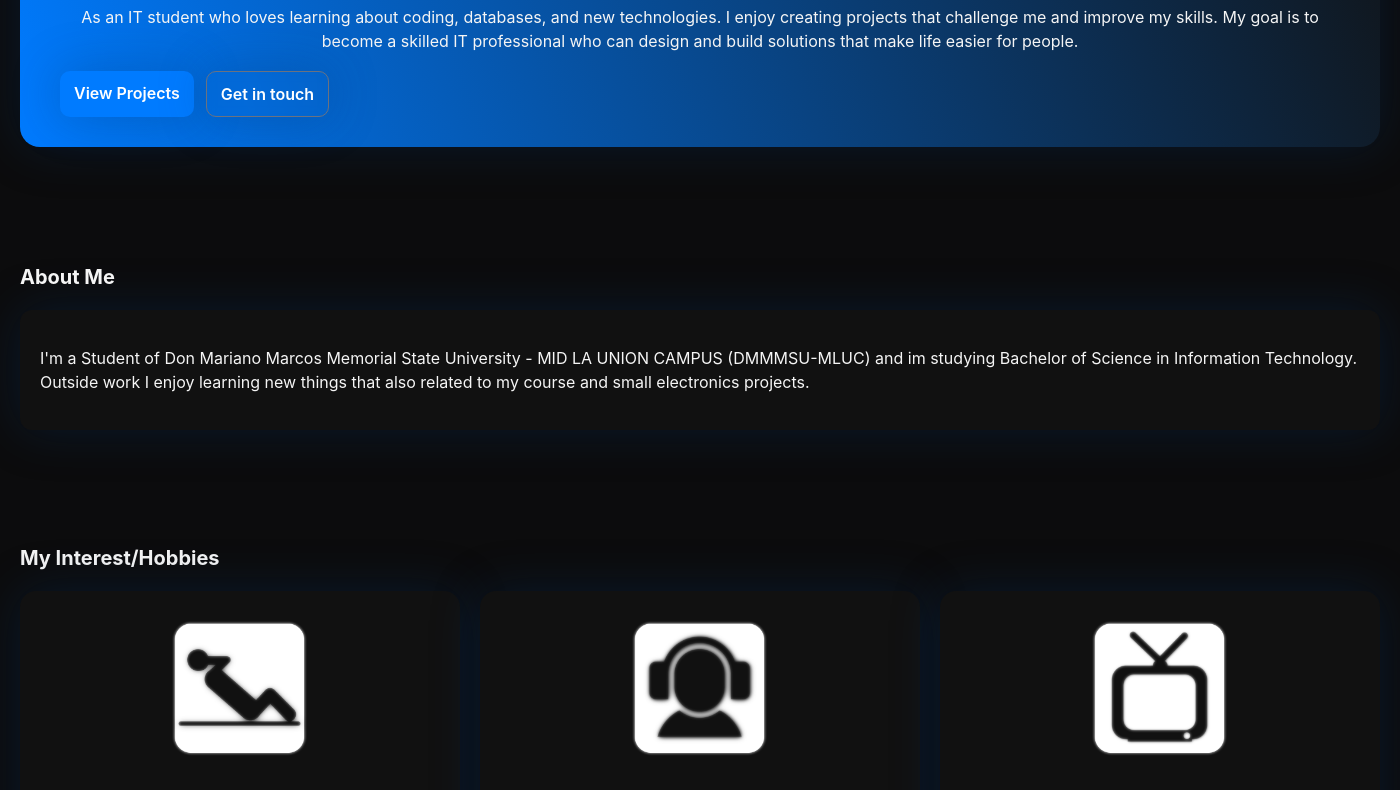
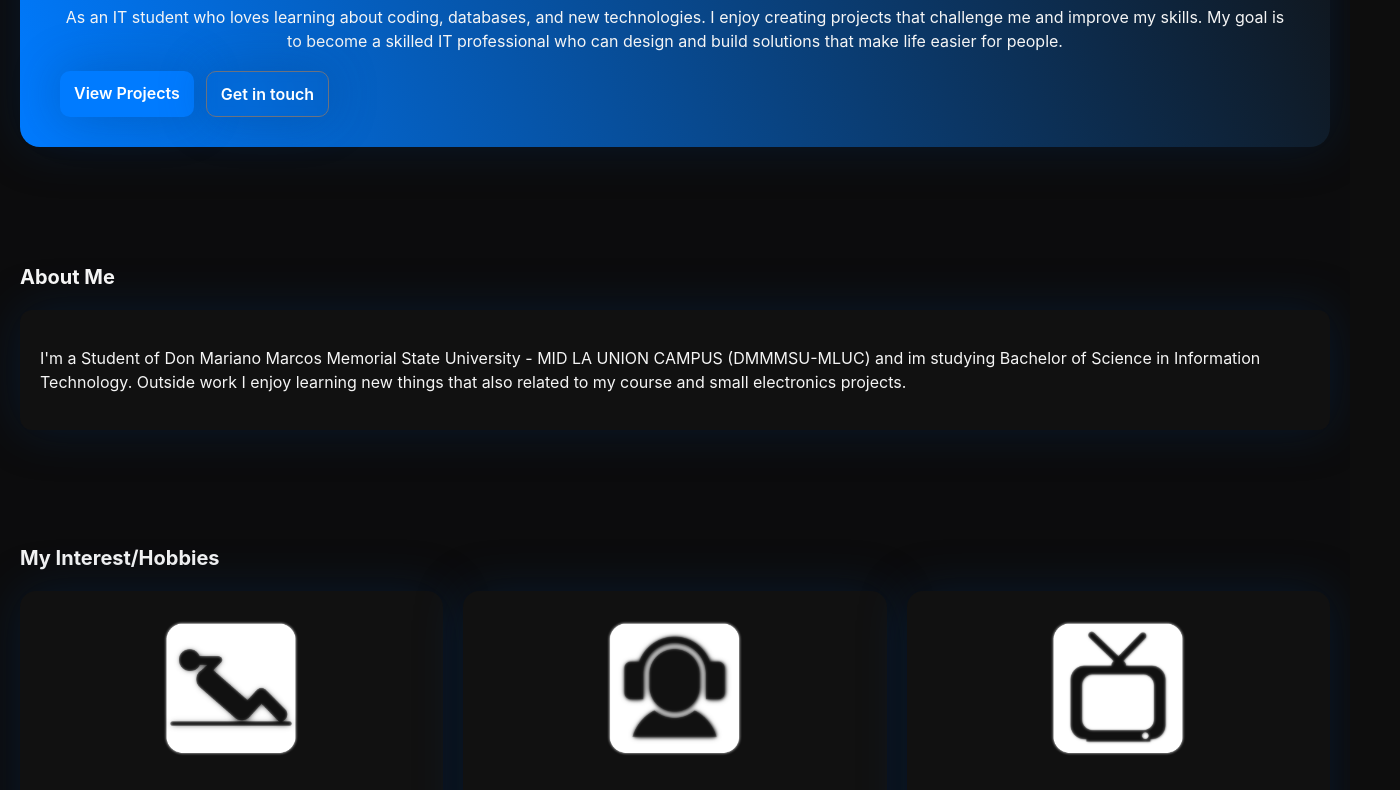
Before and after one commit to johnlouierimando/johnlouierimando.github.io, a plain HTML site: page websiteniluwi.html in a window 1280 px wide. Shown: the part 343-1133 px from the top of the page, 1400 px wide, since content can reach past the window. Drawn offline with Linux system fonts and the light colour scheme.

Commit message:
Update style.css

```diff
--- a/style.css
+++ b/style.css
@@ -73,7 +73,7 @@ body.fade {
   margin: 0 auto;
   padding: 40px 20px;
   background-color: var(--glass);
-  min-width: 1400px;
+  min-width: 1350px;
   min-height: 1500px;
 }
 
```
